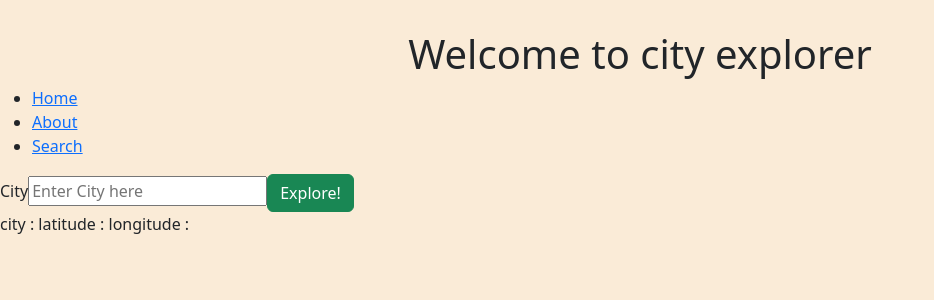
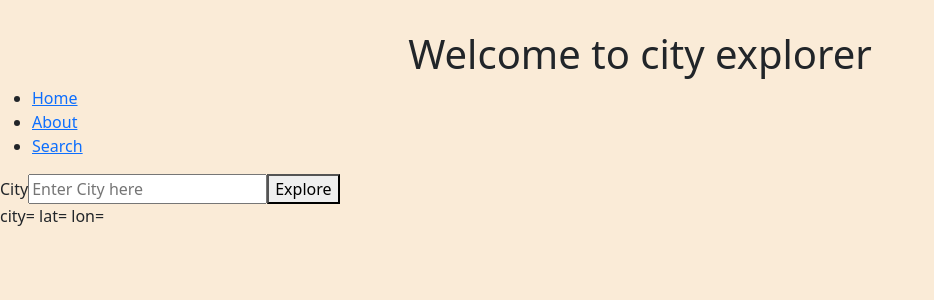
Before and after one commit to ashuppal/city-explorer, a React (Create React App) app: page /search in a window 1280 px wide. Shown: the top 300 px of the page, without its empty margins (0-934 px from the left). Built offline with nearby package versions, Linux system fonts and the light colour scheme; no server answers.

Commit message:
added wether info from backend

```diff
--- a/src/component/Search.jsx
+++ b/src/component/Search.jsx
@@ -8,19 +8,17 @@ import Button from 'react-bootstrap/Button';
 import Alert from 'react-bootstrap/Alert';
 import '../style.css'
 
-
 const ACCESS_KEY = process.env.REACT_APP_ACCESS_KEY;
 
 
+
 class Search extends React.Component {
-
   constructor() {
     super();
     this.state = {
+      location: null,
       locationSearch: '',
-      restaurantData: restaurantData,
-      locationData: locationData,
-      error: null
+      error: null,
     }
   }
 
@@ -48,23 +46,26 @@ class Search extends React.Component {
         location: city[0],
         latitude: response.data[0].lat,
         longitude: response.data[0].lon,
-        locationData: response.data[0]
+        locationData: response.data[0],
 
-      });
+
+      }, () => this.weatherData(response.data[0].lat, response.data[0].lon));
     } catch (err) {
       console.log('error happened');
       this.setState({error: err.response.data})
     }
-    this.weatherData(this.state.latitude, this.state.longitude);
+    // console.log(this.state);
+    // this is a problem! State needs to be set before we make the request, and state is unfortunately not set yet;
+    // this.weatherData(response.data[0].lat, this.state.longitude);
   }
   weatherData = async (lat, lon) => {
     try{
-      console.log(this.state);
-      let weather = await axios.get(`http://localhost:3001/weather?searchQuery=${this.state.location}`);
-      console.log(weather);
+      // console.log(this.state);
+      let weather = await axios.get(`http://localhost:3001/weather?searchQuery=${this.state.location}&lat=${lat}&lon=${lon}`);
+      // console.log(weather);
       this.setState({
         weather: weather.data
-      })
+      });
 
 
 
@@ -78,22 +79,23 @@ handleError = () => {
 }
 
   render() {
+    console.log(this.state.weather);
     return (
       <div id="city-search">
         <form onSubmit={this.cityData}>
           <label>City</label>
           <input onChange={this.handleLocationSearch} type="text" name="search" placeholder="Enter City here" />
-          <Button variant="success" type="submit">Explore! </Button>
+          <button type="submit">Explore</button>
         </form>
         {this.state.error
           ? <Alert>
-         Invalid entry<Button onClick={this.handleError}> Ok! Got it! </Button></Alert>
+          {JSON.stringify(this.state.error)}<Button onClick={this.handleError}>Thank you!</Button></Alert>
           : null
         }
 
-        city : {this.state.location }
-        latitude : {this.state.latitude }
-        longitude : {this.state.longitude}
+        city= {this.state.location}
+        lat= {this.state.latitude}
+        lon= {this.state.longitude}
         {this.state.locationSearch && this.state.locationData
           ? <div id="map"><img src={map} alt="location map" /></div>
           : null
@@ -107,6 +109,101 @@ handleError = () => {
   }
 }
 
+// class Search extends React.Component {
+
+//   constructor() {
+//     super();
+//     this.state = {
+//       locationSearch: '',
+//       restaurantData: restaurantData,
+//       locationData: locationData,
+//       error: null
+//     }
+//   }
+
+//   handleLocationSearch = (event) => {
+//     event.preventDefault();
+//     this.setState({
+//       locationSearch: event.target.value
+
+//     });
+//     console.log(this.state);
+
+//   }
+
+//   cityData = async (event) => {
+//     event.preventDefault();
+//     const url = `https://us1.locationiq.com/v1/search.php?key=${ACCESS_KEY}&q=${this.state.locationSearch}&format=json`;
+
+//     try {
+//       let response = await axios.get(url);
+//       console.log(response.data[0].display_name);
+//       let city = response.data[0].display_name.split(',')
+//       console.log(city);
+
+//       this.setState({
+//         location: city[0],
+//         latitude: response.data[0].lat,
+//         longitude: response.data[0].lon,
+//         locationData: response.data[0]
+
+//       });
+//     } catch (err) {
+//       console.log('error happened');
+//       this.setState({error: err.response.data})
+//     }
+//     this.weatherData(this.state.latitude, this.state.longitude);
+//   }
+//   weatherData = async (lat, lon) => {
+//     try{
+//       console.log(this.state);
+//       let weather = await axios.get(`http://localhost:3001/weather?searchQuery=${this.state.location}`);
+//       console.log(weather);
+//       this.setState({
+//         weather: weather.data
+//       })
+
+
+
+//     } catch(err){
+//       console.log('err', err);
+//     }
+//   }
+//   // console.log(this.state);
+// handleError = () => {
+//   this.setState({error: null});
+// }
+
+//   render() {
+//     return (
+//       <div id="city-search">
+//         <form onSubmit={this.cityData}>
+//           <label>City</label>
+//           <input onChange={this.handleLocationSearch} type="text" name="search" placeholder="Enter City here" />
+//           <Button variant="success" type="submit">Explore! </Button>
+//         </form>
+//         {this.state.error
+//           ? <Alert>
+//          Invalid entry<Button onClick={this.handleError}> Ok! Got it! </Button></Alert>
+//           : null
+//         }
+
+//         city : {this.state.location }
+//         latitude : {this.state.latitude }
+//         longitude : {this.state.longitude}
+//         {this.state.locationSearch && this.state.locationData
+//           ? <div id="map"><img src={map} alt="location map" /></div>
+//           : null
+//         }
+//         {/* <Weather /> */}
+//       </div>
+
+
+
+//     )
+//   }
+// }
+
 
 
 export default Search;
```
Also changed, not shown: 7 other files (tests, documents, lock files or other folders).
